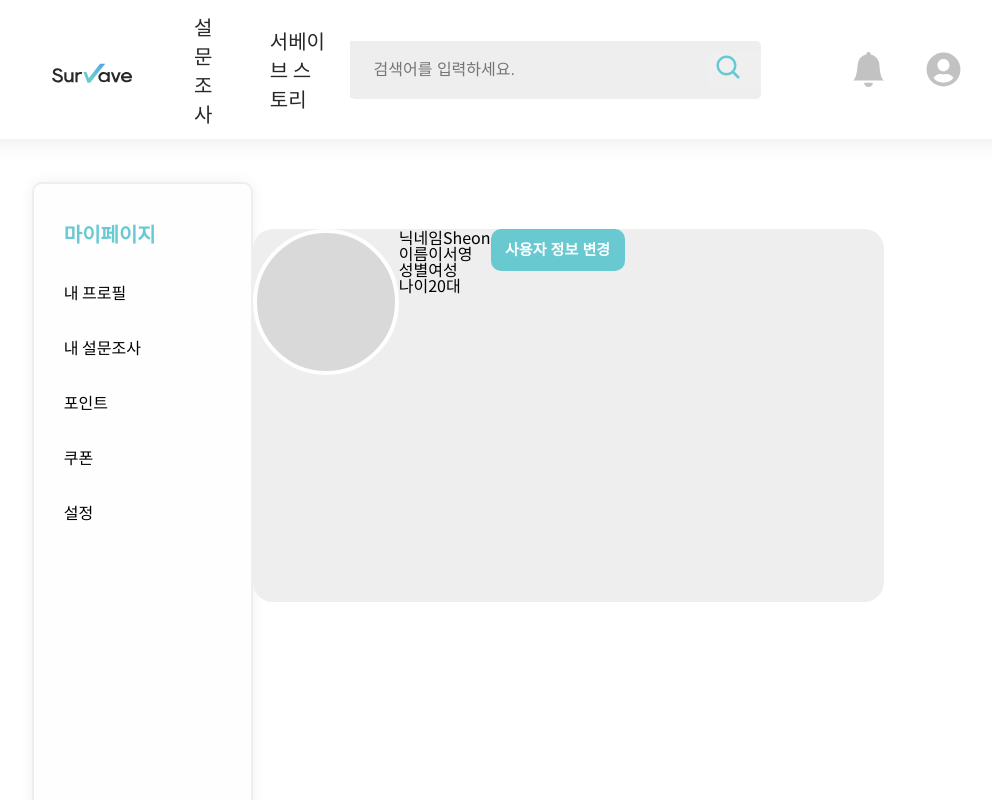
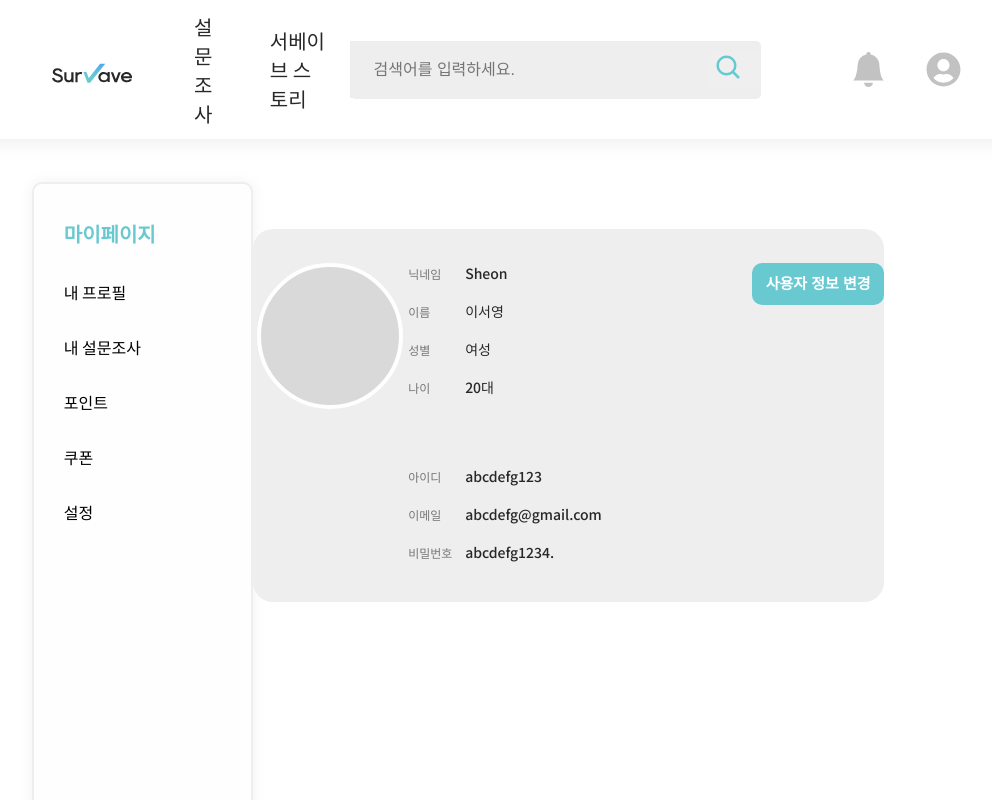
Before and after one commit to UMC-MMM/Client, a React (Create React App) app in the folder mmm_client/: page /myPage in a window 1280 px wide. Shown: the top 800 px of the page, without its empty margins (182-1174 px from the left). Built offline with nearby package versions, Linux system fonts and the light colour scheme.

Commit message:
마이페이지 - 내 프로필 기본 뷰 완성

```diff
--- a/mmm_client/src/app.css
+++ b/mmm_client/src/app.css
@@ -1385,12 +1385,53 @@
   display: flex;
 }
 
+.myPageRightImgBox {
+  flex-basis: 25%;
+  justify-content: center;
+}
+
 .myPageRightImg {
   height: 138px;
   width: 138px;
   border-radius: 50%;
   background: #d9d9d9;
   border: 4px solid #fefefe;
+
+  margin: 0 auto;
+  margin-top: 34px;
+}
+
+.myPageRightProfile {
+  flex-basis: 55.36%;
+  margin-top: 34px;
+}
+
+.myPageProfileTitle {
+  display: inline-block;
+  width: 45px;
+  /* 이름이 제일 긴 비밀번호를 기준으로 함*/
+  font-size: 12px;
+  font-weight: 400;
+  line-height: 17px;
+  letter-spacing: 0em;
+  color: #777777;
+
+  margin-right: 12px;
+  margin-bottom: 19px;
+}
+
+.myPageProfileDetail {
+  display: inline-block;
+  font-size: 14px;
+  font-weight: 500;
+  line-height: 20px;
+  letter-spacing: 0em;
+  text-align: left;
+  color: #282828;
+}
+
+.myPageProfileIDEmailPW {
+  margin-top: 51px;
 }
 
 .myPageRightChangeBnt {
@@ -1407,6 +1448,8 @@
   line-height: 22px;
   letter-spacing: 0em;
   color: #ffffff;
+
+  margin-top: 34px;
 }
 
 /* 푸터 */
--- a/mmm_client/src/pages/myPage.jsx
+++ b/mmm_client/src/pages/myPage.jsx
@@ -12,23 +12,39 @@ const MyPage = () => {
           <MyPageListContainer />
         </div>
         <div className="myPageRight">
-          <div className="myPageRightImg"></div>
+          <div className="myPageRightImgBox">
+            <div className="myPageRightImg"></div>
+          </div>
           <div className="myPageRightProfile">
             <div>
-              <span>닉네임</span>
-              <span>Sheon</span>
+              <div className="myPageProfileTitle">닉네임</div>
+              <div className="myPageProfileDetail">Sheon</div>
             </div>
             <div>
-              <span>이름</span>
-              <span>이서영</span>
+              <div className="myPageProfileTitle">이름</div>
+              <div className="myPageProfileDetail">이서영</div>
             </div>
             <div>
-              <span>성별</span>
-              <span>여성</span>
+              <div className="myPageProfileTitle">성별</div>
+              <div className="myPageProfileDetail">여성</div>
             </div>
             <div>
-              <span>나이</span>
-              <span>20대</span>
+              <div className="myPageProfileTitle">나이</div>
+              <div className="myPageProfileDetail">20대</div>
+            </div>
+            <div className="myPageProfileIDEmailPW">
+              <div>
+                <div className="myPageProfileTitle">아이디</div>
+                <div className="myPageProfileDetail">abcdefg123</div>
+              </div>
+              <div>
+                <div className="myPageProfileTitle">이메일</div>
+                <div className="myPageProfileDetail">abcdefg@gmail.com</div>
+              </div>
+              <div>
+                <div className="myPageProfileTitle">비밀번호</div>
+                <div className="myPageProfileDetail">abcdefg1234.</div>
+              </div>
             </div>
           </div>
           <button className="myPageRightChangeBnt">사용자 정보 변경</button>
```
